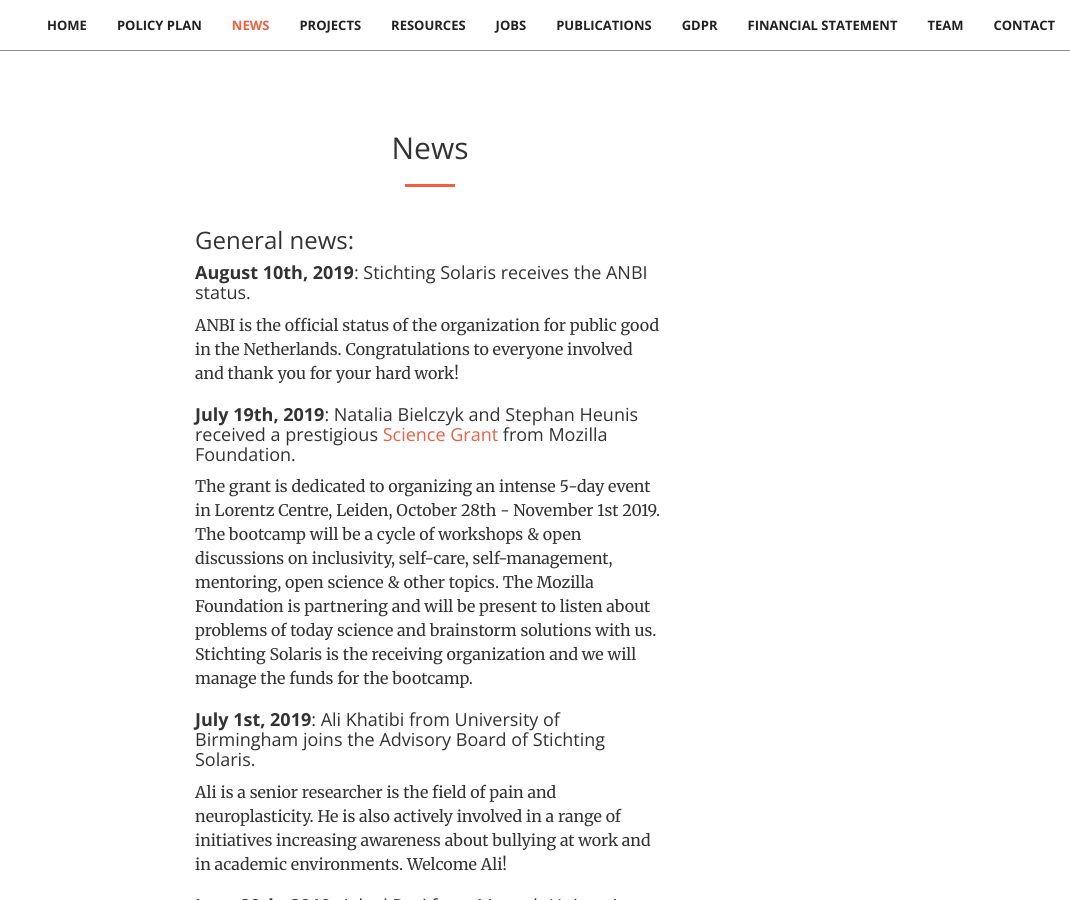
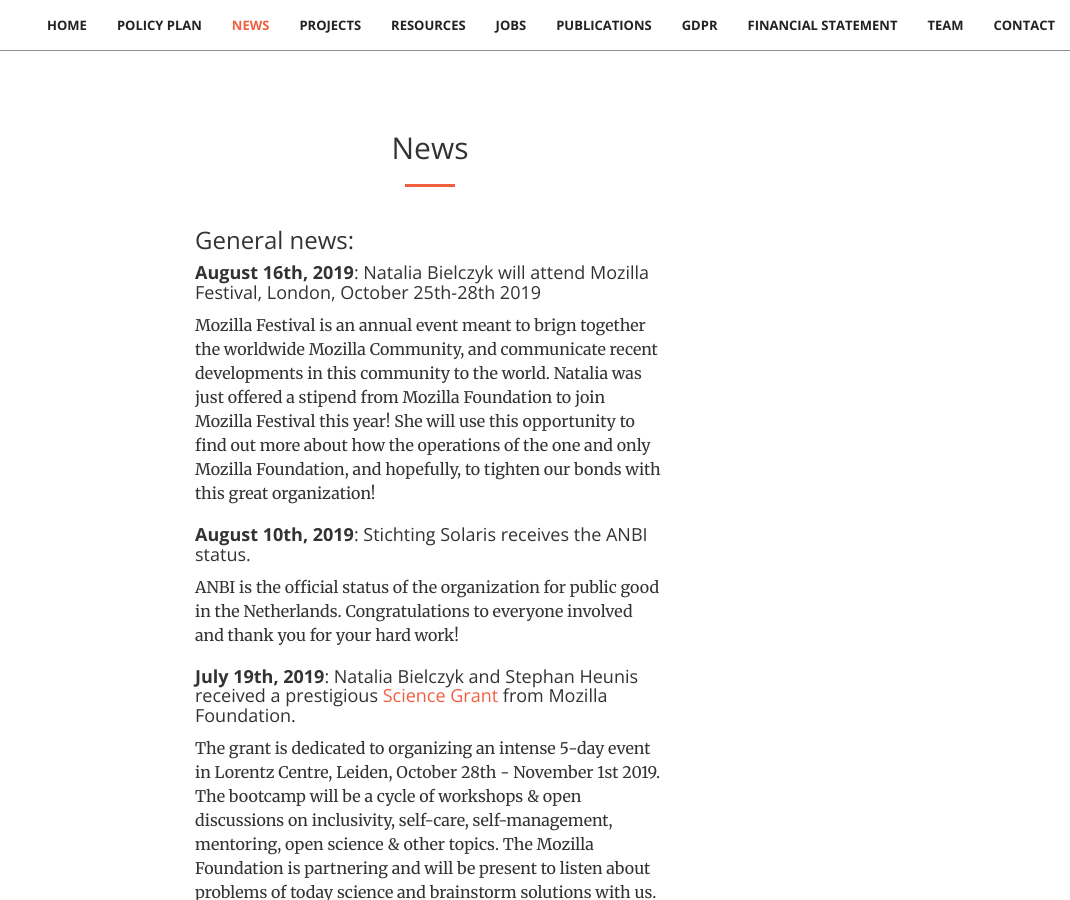
Before and after one commit to stichting-solaris/stichting-solaris.github.io, a Jekyll site: the page built from index.html, in a window 1280 px wide and 900 px high, scrolled down 5272 px. Shown: the whole window, without its empty margins (210-1280 px from the left). Built offline with Jekyll 4.4.1, drawn with Linux system fonts in a browser that asks for light colours; some of the changed text lies outside the part shown.

Commit message:
Update news.html

```diff
--- a/_includes/news.html
+++ b/_includes/news.html
@@ -16,6 +16,15 @@
 
 <!-- General news: -->
                 <h3 class="section-heading">General news:</h3>
+                <h4 class="section-heading"><b>August 16th, 2019</b>: Natalia Bielczyk will attend Mozilla Festival,
+                    London, October 25th-28th 2019</h4>
+                    <p>Mozilla Festival is an annual event meant to brign together the worldwide Mozilla
+                    Community, and communicate recent developments in this community to the world.
+                    Natalia was just offered a stipend from Mozilla Foundation to join Mozilla Festival this year!
+                    She will use this opportunity to find out more about how the operations of the one and only
+                    Mozilla Foundation, and hopefully, to tighten our bonds with this great organization!</p>
+               <p></p>
+
                 <h4 class="section-heading"><b>August 10th, 2019</b>: Stichting Solaris receives the
                     ANBI status.</h4>
                     <p>ANBI is the official status of the organization for public good in the Netherlands.
@@ -73,7 +82,12 @@
 <!-- Incoming events: -->
                 <hr class="primary">
                 <h3 class="section-heading">Incoming events:</h3>
-
+                [1] Stichting Solaris will partner with <a href="https://welcome-solutions.com">
+                    Welcome Solutions</a> to organize the whole day non-profit career development event during the
+                    <a href="https://ec.europa.eu/social/vocational-skills-week/node_en">
+                    European Commission Vocational Week 2019</a>.
+                    The event will take place in Nijmegen, on Friday 18th October. More details about the location
+                    and registrations TBA! There will be a limited number of seats available for this event.
 
 <!-- Past events: -->
                 <hr class="primary">
```
